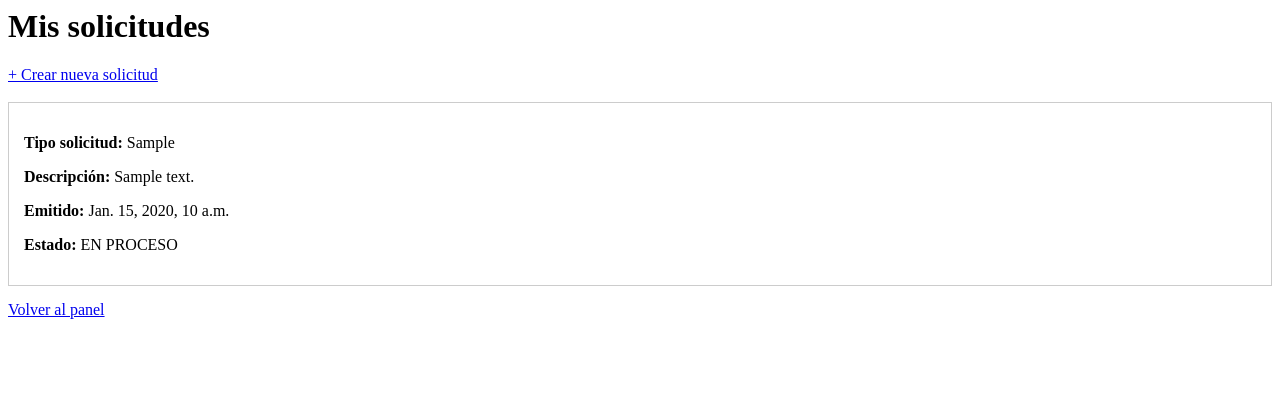
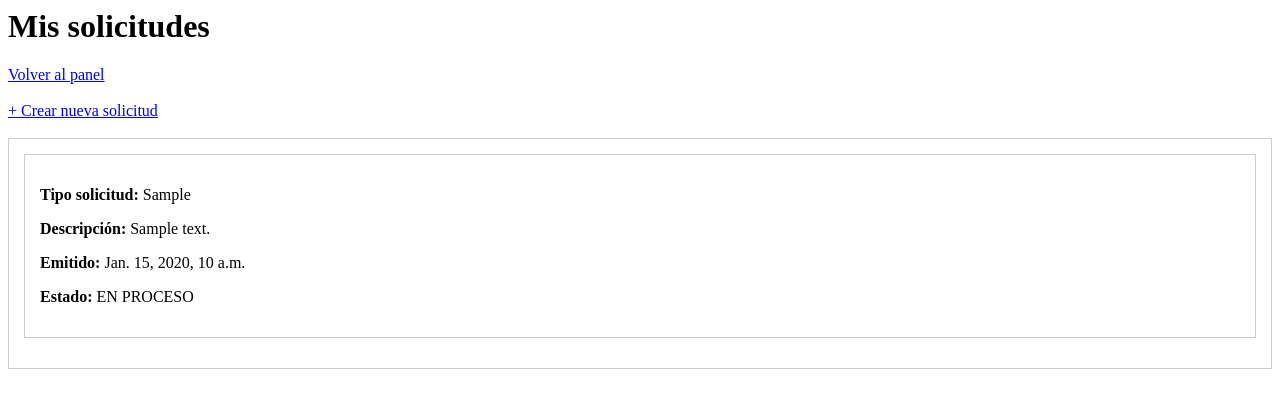
Before and after one commit to LeandroCaceresM/Capstone26, a Django app: template FASE 2/Evidencia Proyecto/Pagina_Capstone/Proyecto/core/app/templates/vecino/mis_solicitudes.html in a window 1280 px wide. Shown: the top 408 px of the page. Run offline with Django 5.2, Linux system fonts and the light colour scheme; the template is opened without the code that fills it: most values are stand-ins (such as "Sample title", 1, 10 or a date in 2020).

Commit message:
ligera correcion, ahora las solicitudes aparecen en un dentro de un container

```diff
--- a/FASE 2/Evidencia Proyecto/Pagina_Capstone/Proyecto/core/app/templates/vecino/mis_solicitudes.html
+++ b/FASE 2/Evidencia Proyecto/Pagina_Capstone/Proyecto/core/app/templates/vecino/mis_solicitudes.html
@@ -1,4 +1,11 @@
 <h1>Mis solicitudes</h1>
+
+<a href="{% url 'panel_vecino' %}">Volver al panel</a>
+<br><br>
+
+<a href="{% url 'crear_solicitud' %}">+ Crear nueva solicitud</a>
+
+<br><br>
 
 {% if messages %}
     {% for message in messages %}
@@ -6,17 +13,13 @@
     {% endfor %}
 {% endif %}
 
-<a href="{% url 'crear_solicitud' %}">+ Crear nueva solicitud</a>
-
-<br><br>
-
+<div style="max-height: 650px; overflow-y: auto; border: 1px solid #ccc; padding: 15px;">
     {% if solicitudes_data %}
         {% for item in solicitudes_data %}
             <div style="border:1px solid #ccc; padding:15px; margin-bottom:15px;">
                 <p><strong>Tipo solicitud:</strong> {{ item.solicitud.id_tsolicitud.tipo_solicitud }}</p>
                 <p><strong>Descripción:</strong> {{ item.solicitud.descripcion }}</p>
                 <p><strong>Emitido:</strong> {{ item.solicitud.fecha_solicitud }}</p>
-
                 <p><strong>Estado:</strong> {{ item.solicitud.estado }}</p>
 
                 {% if item.solicitud.estado != "EN PROCESO" %}
@@ -28,5 +31,4 @@
     {% else %}
         <p>No tienes solicitudes registradas.</p>
     {% endif %}
-
-<a href="{% url 'panel_vecino' %}">Volver al panel</a>
+</div>
```
Lines whose indentation alone changed are shown as unchanged.
